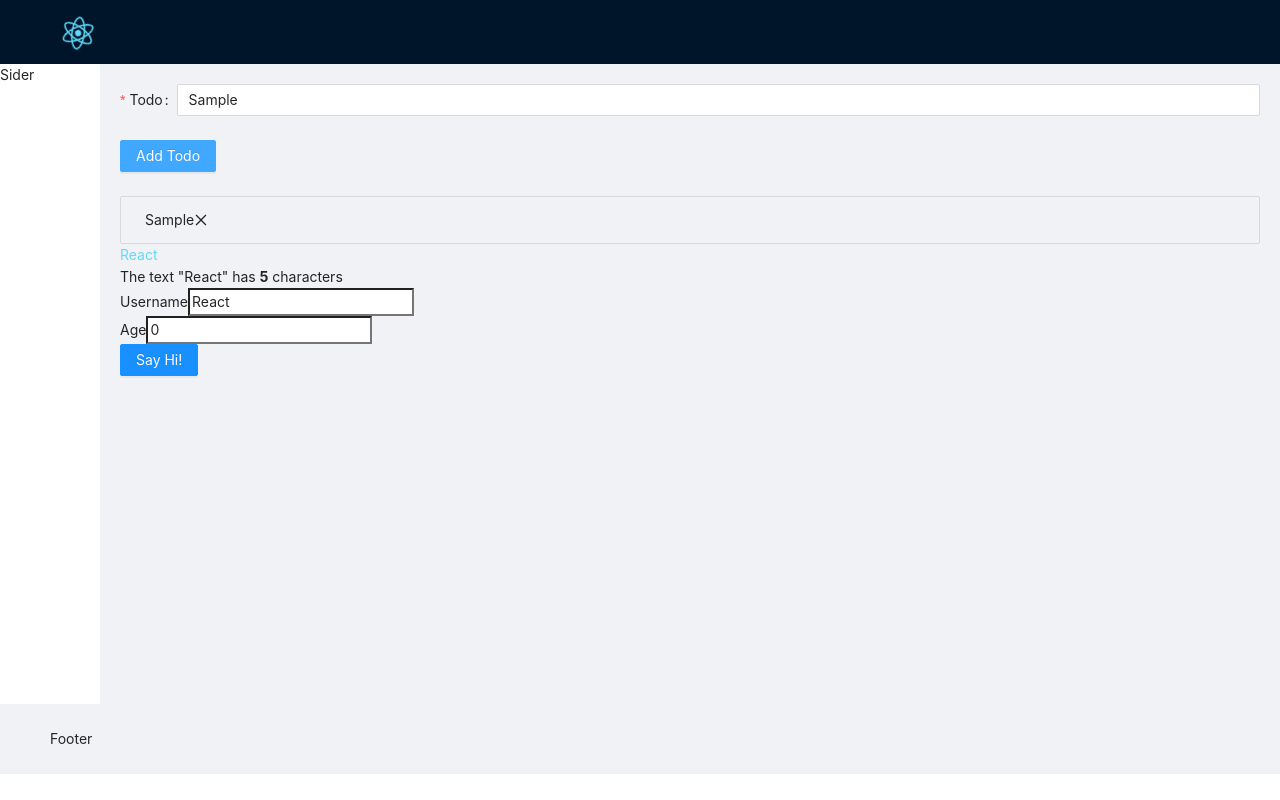
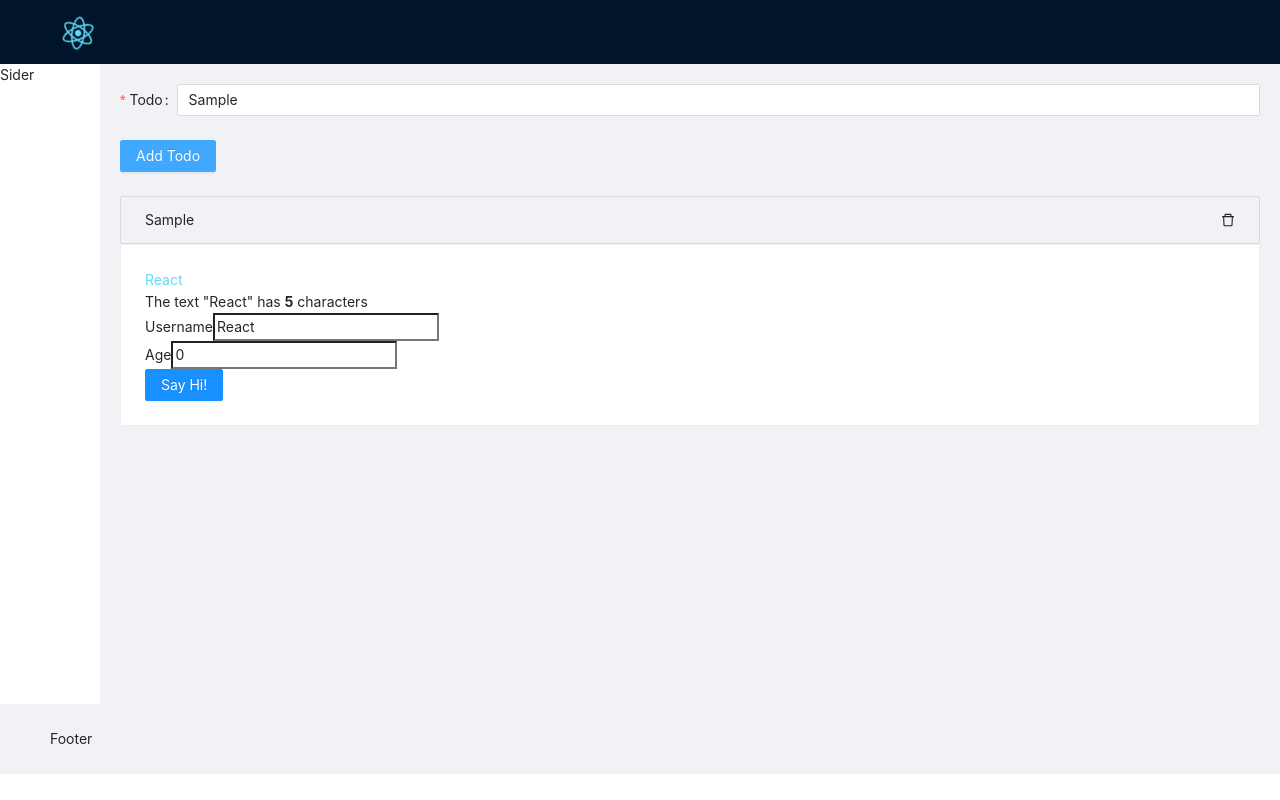
Before and after one commit to JimmyLv/react-basic, a React (Create React App) app: page / in a window 1280 px wide. Both pictures are taken after typing "Sample" into the empty fields and a click on the button "Add Todo". Built offline with nearby package versions, Linux system fonts and the light colour scheme.

Commit message:
polish style

```diff
--- a/src/App.js
+++ b/src/App.js
@@ -1,4 +1,4 @@
-import { Button, Layout } from "antd";
+import { Button, Card, Layout } from "antd";
 import React from "react";
 import "./App.css";
 import CharacterCount from "./components/CharCounter";
@@ -32,6 +32,7 @@ function App() {
           <Content style={{ minHeight: "80vh", padding: "20px" }}>
             <TodoList />
 
+            <Card>
               <Link>{username}</Link>
               <CharacterCount text={username} />
               <form onSubmit={handleSubmit}>
@@ -52,6 +53,7 @@ function App() {
                   Say Hi!
                 </Button>
               </form>
+            </Card>
           </Content>
         </Layout>
         <Footer>Footer</Footer>
--- a/src/components/TodoItem.js
+++ b/src/components/TodoItem.js
@@ -1,23 +1,25 @@
-import { CloseOutlined } from "@ant-design/icons";
-import { Popconfirm } from "antd";
+import { DeleteOutlined } from "@ant-design/icons";
+import { Col, Popconfirm, Row } from "antd";
 
 export function TodoItem({ todo, toggleTodo, deleteTodo }) {
   return (
-    <div>
-      <span
+    <Row justify="space-between">
+      <Col
         style={{ textDecoration: todo.completed ? "line-through" : "none" }}
         onClick={toggleTodo}
       >
         {todo.text}
-      </span>
+      </Col>
+      <Col>
         <Popconfirm
           title="Are you sure to delete this todo?"
           onConfirm={deleteTodo}
           okText="Yes"
           cancelText="No"
         >
-        <CloseOutlined />
+          <DeleteOutlined />
         </Popconfirm>
-    </div>
+      </Col>
+    </Row>
   );
 }
--- a/src/components/TodoList.js
+++ b/src/components/TodoList.js
@@ -33,7 +33,7 @@ export function TodoList() {
         bordered
         dataSource={[...todos].reverse()}
         renderItem={(item) => (
-          <List.Item>
+          <List.Item style={{ display: "block" }}>
             <TodoItem
               todo={item}
               toggleTodo={() => toggleTodo(item)}
```
Lines whose indentation alone changed are shown as unchanged.
